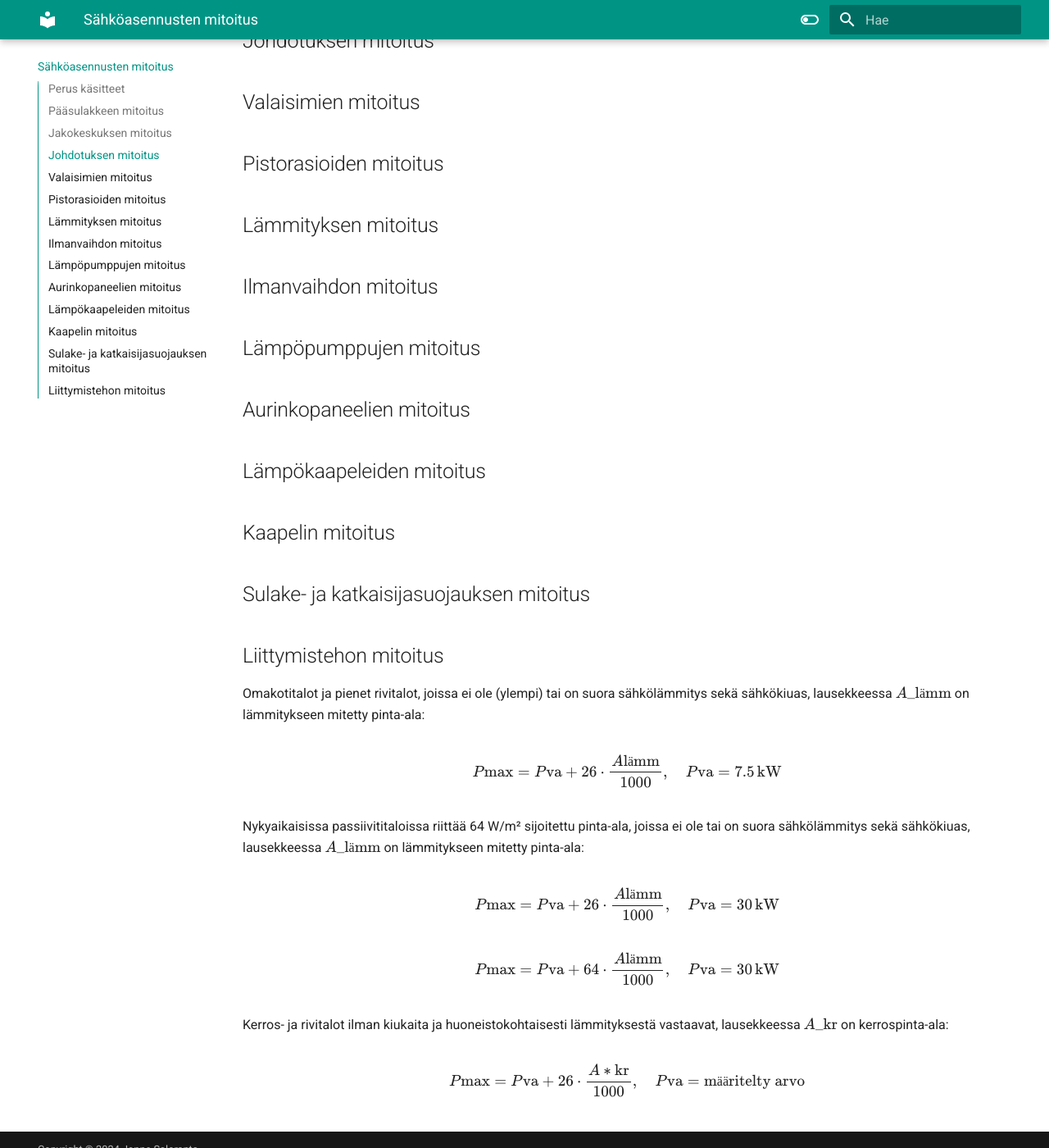
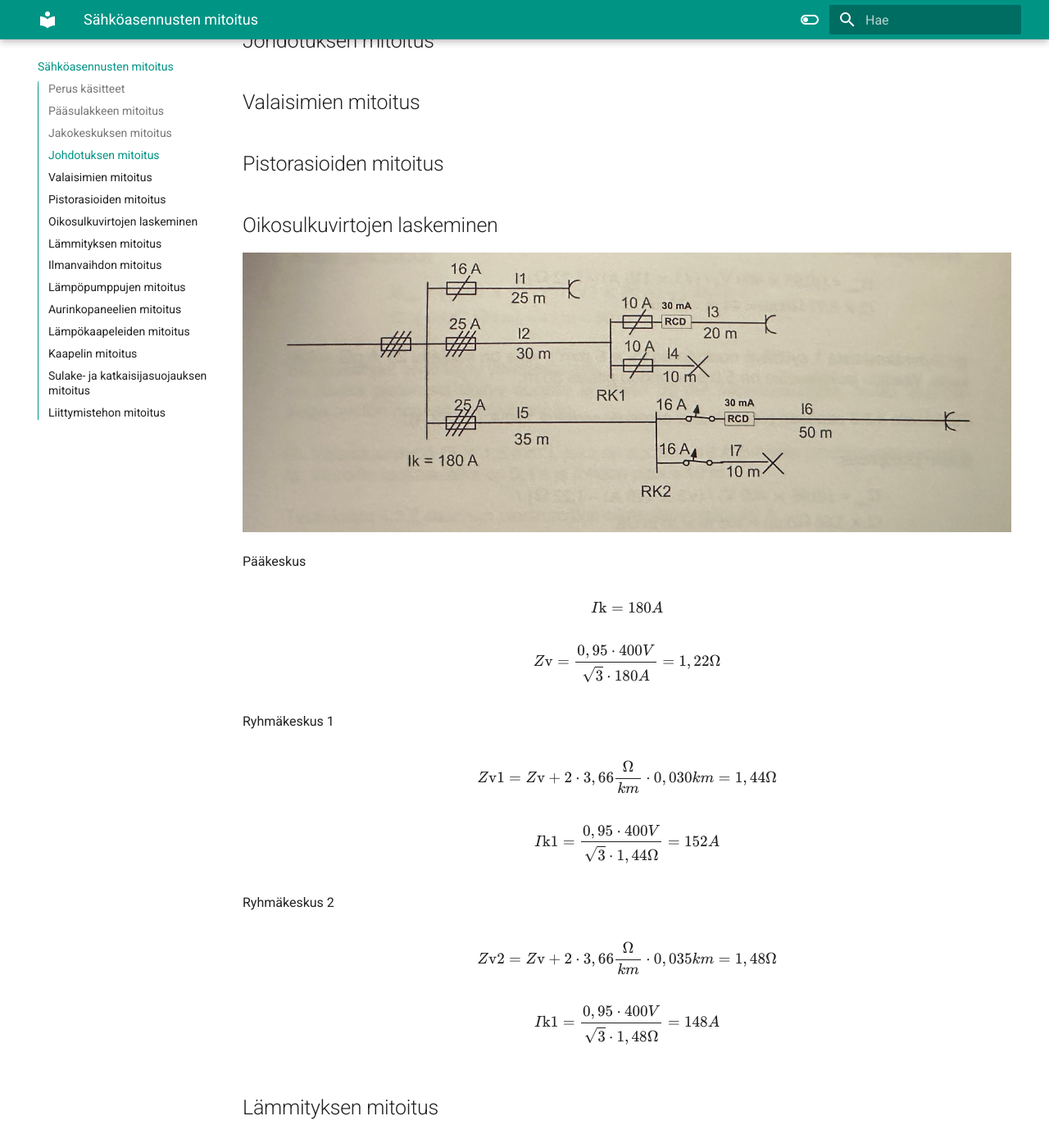
Before and after one commit to JonneSaloranta/sahkoalan-kaavoja-mkdocs, an MkDocs documentation site: the page built from docs/index.md, in a window 1280 px wide and 1400 px high, scrolled down 1135 px. Shown: the whole window at 82% size. Built offline with MkDocs 1.6.1 and Material for MkDocs 9.7.7, drawn with Linux system fonts in a browser that asks for light colours.

Commit message:
feat: Add calculations for short-circuit currents in electrical distribution

```diff
--- a/docs/index.md
+++ b/docs/index.md
@@ -28,6 +28,40 @@
 ## Valaisimien mitoitus
 
 ## Pistorasioiden mitoitus
+
+## Oikosulkuvirtojen laskeminen
+
+![Esimerkki](images/example1.jpg)
+
+Pääkeskus
+
+$$
+I{\text{k}} = 180A
+$$
+
+$$
+Z{\text{v}} = \frac{0,95 \cdot 400V}{\sqrt{3} \cdot 180A} = 1,22\Omega
+$$
+
+Ryhmäkeskus 1
+
+$$
+Z{\text{v1}} = Z{\text{v}} + 2 \cdot 3,66 \frac{\Omega}{km} \cdot 0,030km = 1,44\Omega
+$$
+
+$$
+I{\text{k1}} = \frac{0,95 \cdot 400V}{\sqrt{3} \cdot 1,44\Omega} = 152A
+$$
+
+Ryhmäkeskus 2
+
+$$
+Z{\text{v2}} = Z{\text{v}} + 2 \cdot 3,66 \frac{\Omega}{km} \cdot 0,035km = 1,48\Omega
+$$
+
+$$
+I{\text{k1}} = \frac{0,95 \cdot 400V}{\sqrt{3} \cdot 1,48\Omega} = 148A
+$$
 
 ## Lämmityksen mitoitus
 
```
Also changed, not shown: docs/images/example1.jpg (added).
